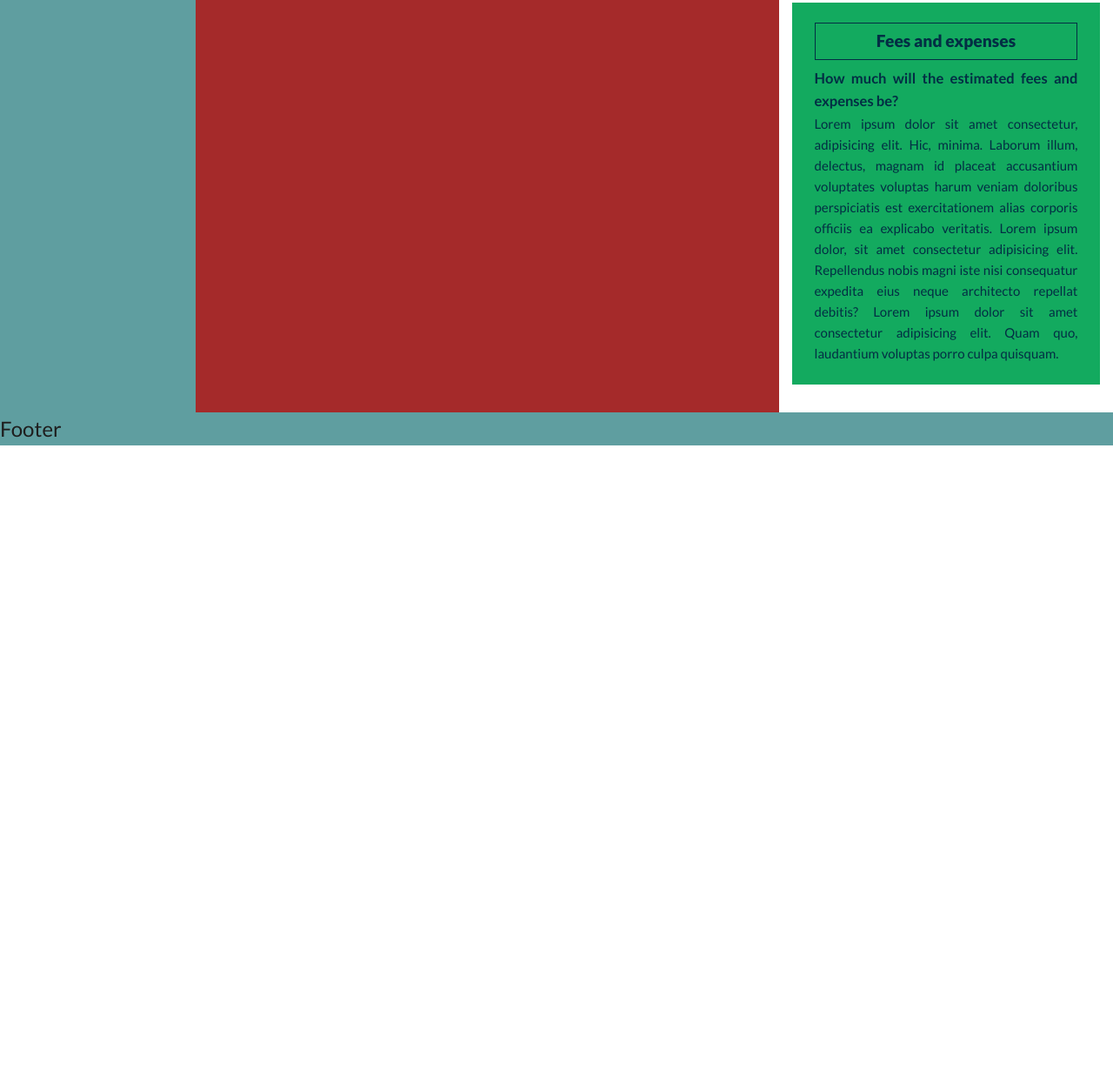
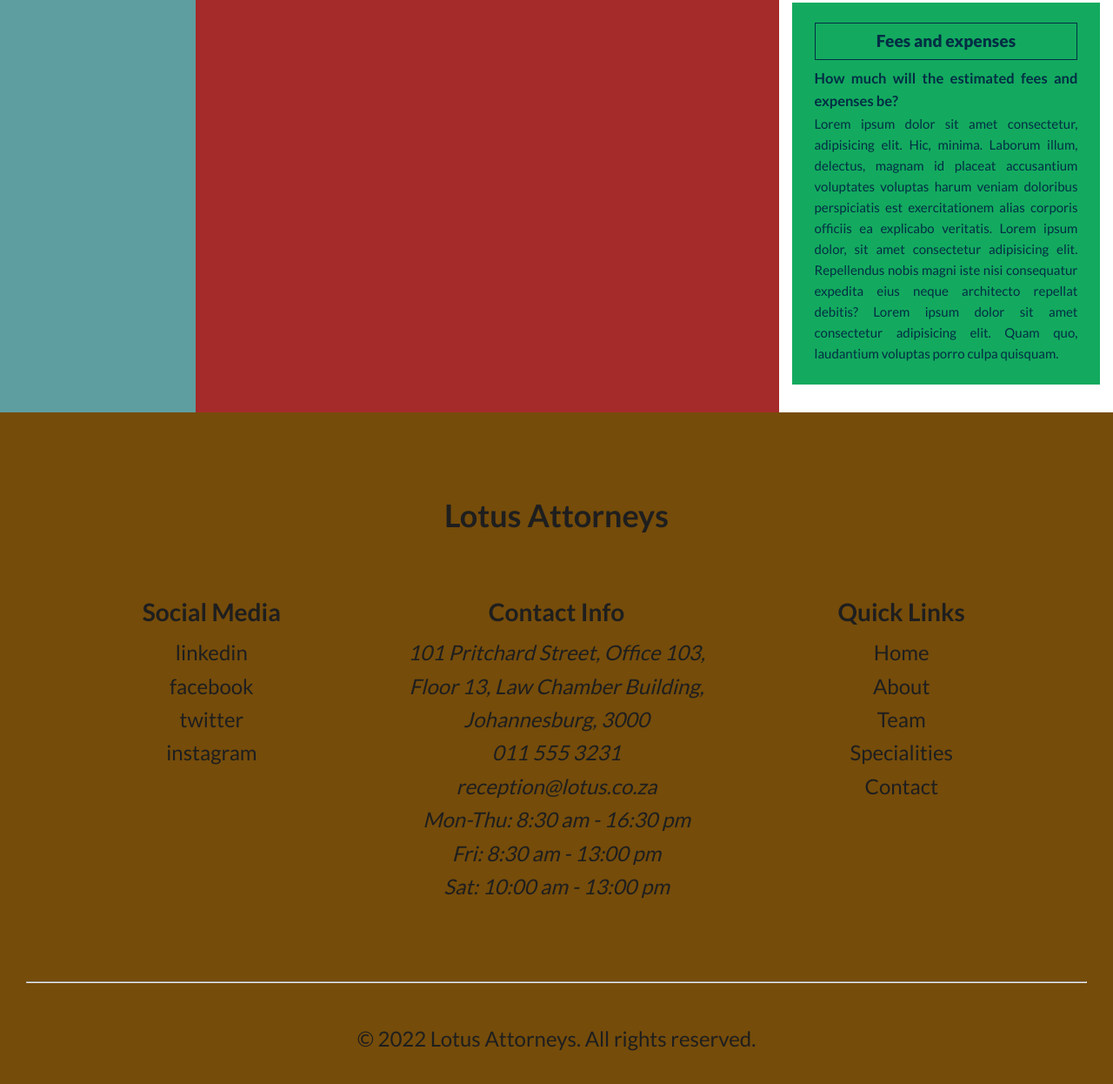
Before and after one commit to SVDwebtech/attorneyLotus032, a website: page index.html in a window 1280 px wide. Shown: the part 1670-2916 px from the top of the page at 87% size. Before the commit the page ends 2182 px from the top, so only its background shows below. Drawn offline with Linux system fonts and the light colour scheme.

Commit message:
add structure, content and styling to footer section

```diff
--- a/index.html
+++ b/index.html
@@ -122,7 +122,51 @@
 
         </aside>
 
-        <footer class="footer">Footer</footer>
+        <footer class="footer">
+
+            <div class="footer__container">
+                <section class="footer__heading">
+                    <h2 class="footer__heading--heading-2">Lotus Attorneys</h2>
+                </section>
+                <div class="footer__footer-info">
+                    <section class="footer__social-media footer__subsections">
+                        <h3 class="footer__quick-links--heading-3">Social Media</h3>
+                        <ul class="footer__social-media--list social-media">
+                            <li class="social-media-item"><a href="##" class="social-media-link">linkedin</a></li>
+                            <li class="social-media-item"><a href="##" class="social-media-link">facebook</a></li>
+                            <li class="social-media-item"><a href="##" class="social-media-link">twitter</a></li>
+                            <li class="social-media-item"><a href="##" class="social-media-link">instagram</a></li>
+                        </ul>
+                    </section>
+                    <section class="footer__contact-info footer__subsections">
+                        <h3 class="footer__contact-info--heading-3">Contact Info</h3>
+                        <address>
+                            <p>101 Pritchard Street, Office 103, Floor 13, Law Chamber Building, Johannesburg, 3000</p>
+                            <p><a href="tel:+27">011 555 3231</a></p>
+                            <p><a href="mailto:##">reception@lotus.co.za</a></p>
+                            <p>Mon-Thu: 8:30 am - 16:30 pm</p>
+                            <p>Fri: 8:30 am - 13:00 pm</p>
+                            <p>Sat: 10:00 am - 13:00 pm</p>
+                        </address>
+                    </section>
+                    <section class="footer__quick-links footer__subsections">
+                        <h3 class="footer__quick-links--heading-3">Quick Links</h3>
+                        <ul>
+                            <li><a href="http://">Home</a></li>
+                            <li><a href="http://">About</a></li>
+                            <li><a href="http://">Team</a></li>
+                            <li><a href="http://">Specialities</a></li>
+                            <li><a href="http://">Contact</a></li>
+                        </ul>
+                    </section>
+                </div>
+                <hr class="footer__hr">
+                <section class="footer__copyright">
+                    <p class="footer__copyright">&copy; 2022 Lotus Attorneys. All rights reserved.</p>
+                </section>
+            </div>
+
+        </footer>
     </div>
     <script src="app.js"></script>
 </body>
--- a/sass/base/_base.scss
+++ b/sass/base/_base.scss
@@ -58,3 +58,16 @@ body {
 	}
 
 }
+
+a {
+	color: inherit;
+	text-decoration: none;
+}
+
+address {
+
+}
+
+li {
+	list-style: none;
+}
--- a/sass/base/_typography.scss
+++ b/sass/base/_typography.scss
@@ -114,3 +114,7 @@ body {
     }
 	}
 }
+
+.footer {
+	text-align: center;
+}
--- a/sass/layout/_header.scss
+++ b/sass/layout/_header.scss
@@ -18,7 +18,6 @@
 }
 
 .header {
-	background-color: darkgreen;
 	height: 95vh;
 }
 
@@ -31,7 +30,7 @@
 }
 
 .footer {
-	background-color: cadetblue;
+	padding: 1rem;
 }
 
 @include respond(tab-land) {
--- a/sass/pages/_home.scss
+++ b/sass/pages/_home.scss
@@ -6,16 +6,8 @@
 	display: flex;
 	flex-direction: column;
 	justify-content: center;
-	// align-items: center;
-
-
 
 	background: linear-gradient(to bottom, $color-prussianblue 50%, $color-dark 80%);
-	// background-size: cover;
-	// background-position:center;
-	// background-repeat: no-repeat;
-
-	// padding: 2rem;
 
 	&__content-container {
 		display: flex;
@@ -59,15 +51,62 @@
 		margin: 0 1rem;
 	}
 
-
-
-	// &__paragraph {
-	// 	margin-bottom: $x-large;
-	// }
-
 	&__btn {
 		background-color: transparent;
 		border: 2px solid $color-white;
 	}
+}
 
+/////////////////////////////////////////////////////////////////////
+// FOOTER
+/////////////////////////////////////////////////////////////////////
+
+.footer {
+	background-color: $color-mudbrown;
+
+	&__container > * {
+		margin-bottom: calc($x-large + 2rem);
+
+		@include respond(tab-land) {
+			padding: 0 calc($x-large + 5rem);
+		}
+	}
+
+	&__container {
+		padding: 1rem;
+	}
+
+	&__footer-info {
+
+		@include respond(tab-land) {
+			display: flex;
+			justify-content: space-evenly;
+
+			padding: 1rem;
+		}
+	}
+
+	&__footer-info > * {
+		margin-bottom: calc($x-large + 1rem);
+	}
+
+	@include respond(tab-port) {
+		&__contact-info {
+			flex: 1 0 22rem;
+		}
+		&__quick-links {
+			flex: 1 0 22rem;
+		}
+		&__social-media {
+			flex: 1 0 22rem;
+		}
+	}
+
+	&__heading {
+		margin-top: calc($x-large + 3rem);
+	}
+
+	h3 {
+		margin-bottom: $small;
+	}
 }
```
Also changed, not shown: css/styles.css, 1 other file.
